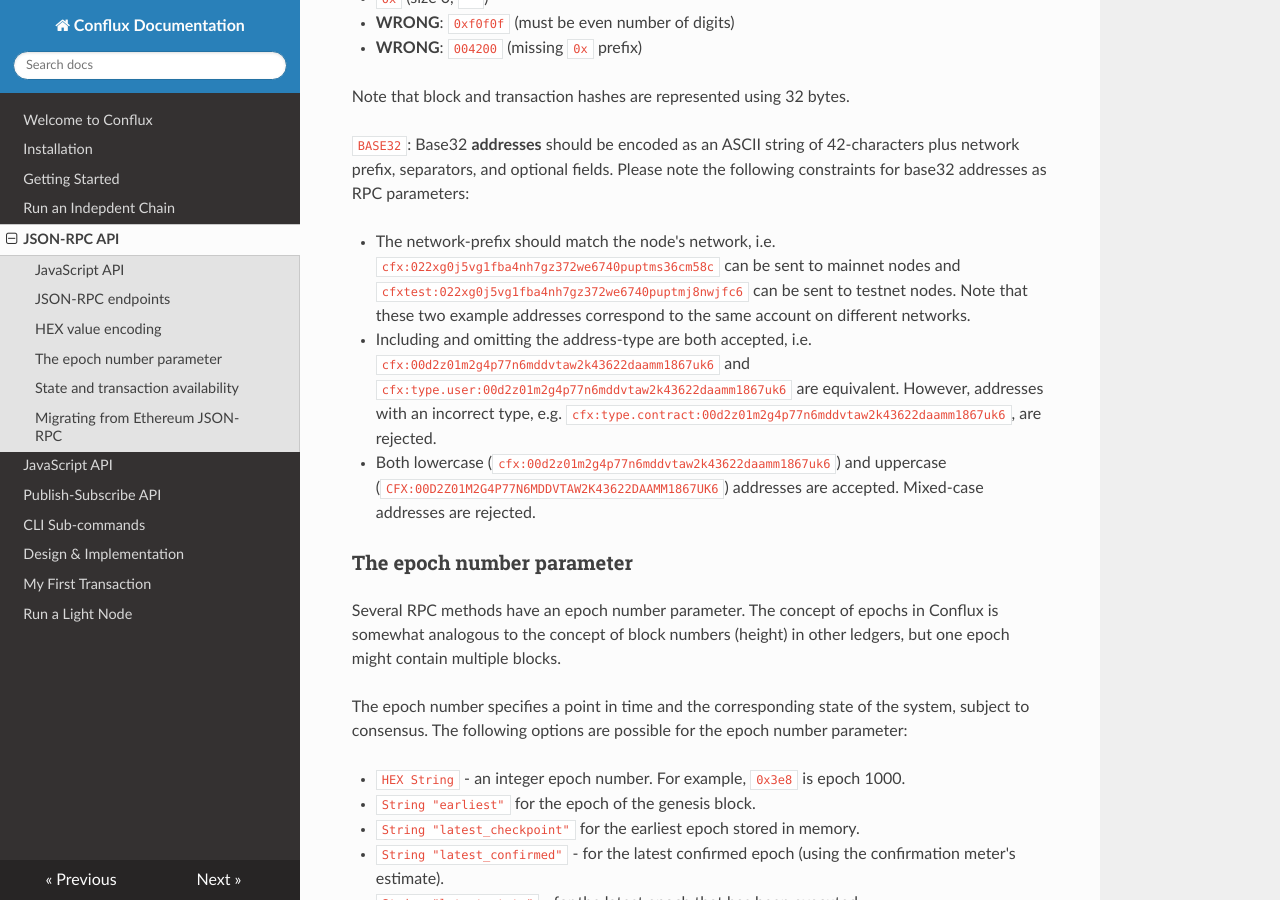
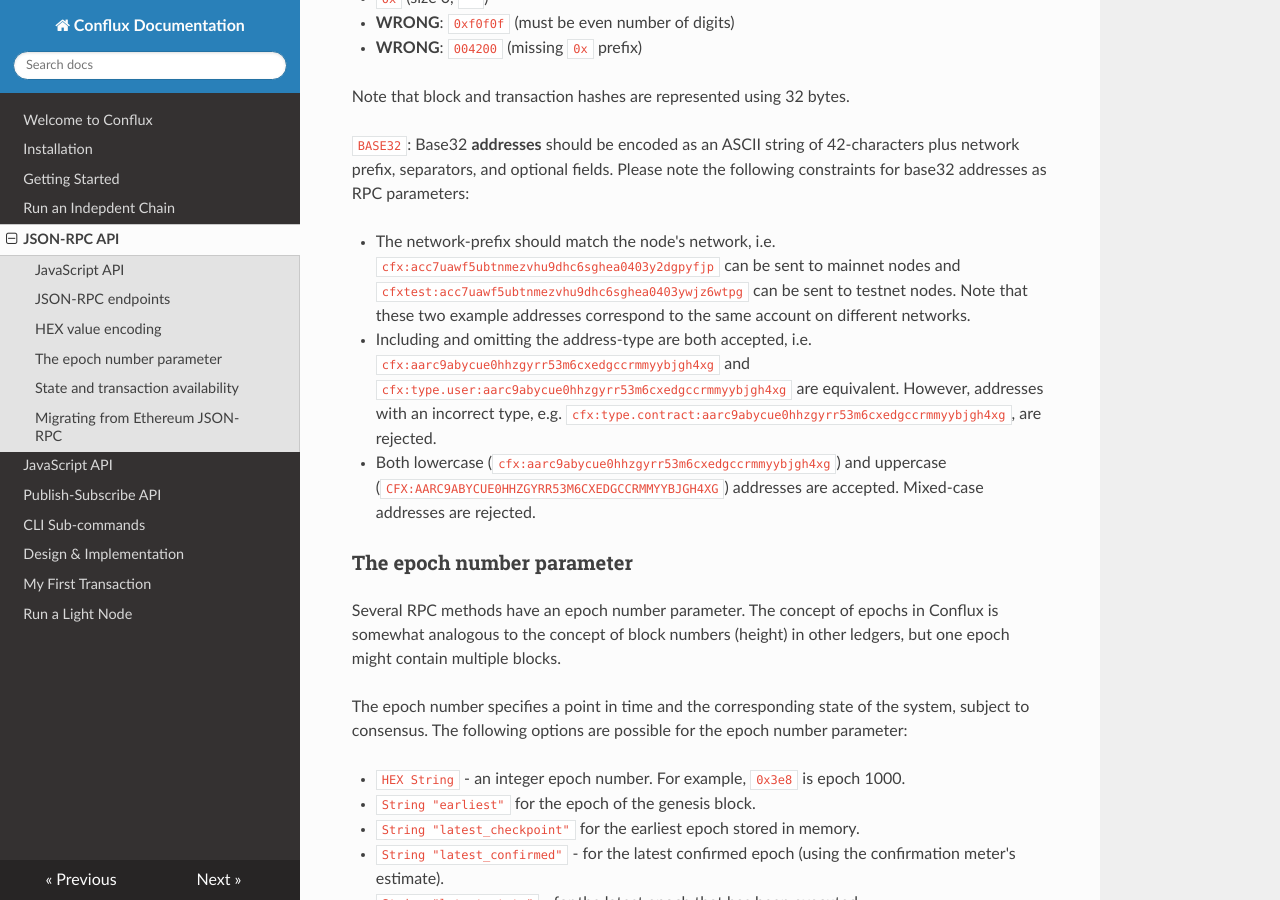
Before and after one commit to Conflux-Chain/conflux-doc, an MkDocs documentation site: the page built from docs/json-rpc.md, in a window 1280 px wide and 900 px high, scrolled down 1691 px. Built offline with MkDocs 1.6.1, drawn with Linux system fonts in a browser that asks for light colours; nearby versions of some CDN libraries; some of the changed text lies outside the part shown.

Commit message:
update docs to new charset

````diff
--- a/docs/json-rpc.md
+++ b/docs/json-rpc.md
@@ -64,9 +64,9 @@
 
 `BASE32`: Base32 **addresses** should be encoded as an ASCII string of 42-characters plus network prefix, separators, and optional fields. Please note the following constraints for base32 addresses as RPC parameters:
 
-* The network-prefix should match the node's network, i.e. `cfx:022xg0j5vg1fba4nh7gz372we6740puptms36cm58c` can be sent to mainnet nodes and `cfxtest:022xg0j5vg1fba4nh7gz372we6740puptmj8nwjfc6` can be sent to testnet nodes. Note that these two example addresses correspond to the same account on different networks.
-* Including and omitting the address-type are both accepted, i.e. `cfx:00d2z01m2g4p77n6mddvtaw2k43622daamm1867uk6` and `cfx:type.user:00d2z01m2g4p77n6mddvtaw2k43622daamm1867uk6` are equivalent. However, addresses with an incorrect type, e.g. `cfx:type.contract:00d2z01m2g4p77n6mddvtaw2k43622daamm1867uk6`, are rejected.
-* Both lowercase (`cfx:00d2z01m2g4p77n6mddvtaw2k43622daamm1867uk6`) and uppercase (`CFX:00D2Z01M2G4P77N6MDDVTAW2K43622DAAMM1867UK6`) addresses are accepted. Mixed-case addresses are rejected.
+* The network-prefix should match the node's network, i.e. `cfx:acc7uawf5ubtnmezvhu9dhc6sghea0403y2dgpyfjp` can be sent to mainnet nodes and `cfxtest:acc7uawf5ubtnmezvhu9dhc6sghea0403ywjz6wtpg` can be sent to testnet nodes. Note that these two example addresses correspond to the same account on different networks.
+* Including and omitting the address-type are both accepted, i.e. `cfx:aarc9abycue0hhzgyrr53m6cxedgccrmmyybjgh4xg` and `cfx:type.user:aarc9abycue0hhzgyrr53m6cxedgccrmmyybjgh4xg` are equivalent. However, addresses with an incorrect type, e.g. `cfx:type.contract:aarc9abycue0hhzgyrr53m6cxedgccrmmyybjgh4xg`, are rejected.
+* Both lowercase (`cfx:aarc9abycue0hhzgyrr53m6cxedgccrmmyybjgh4xg`) and uppercase (`CFX:AARC9ABYCUE0HHZGYRR53M6CXEDGCCRMMYYBJGH4XG`) addresses are accepted. Mixed-case addresses are rejected.
 
 ### The epoch number parameter
 
@@ -133,7 +133,7 @@
 
 ```json
 // Request
-curl -X POST --data '{"jsonrpc":"2.0","method":"cfx_getBalance","params":["cfx:type.user:00d2z01m2g4p77n6mddvtaw2k43622daamm1867uk6", "earliest"],"id":1}' -H "Content-Type: application/json" localhost:12539
+curl -X POST --data '{"jsonrpc":"2.0","method":"cfx_getBalance","params":["cfx:type.user:aarc9abycue0hhzgyrr53m6cxedgccrmmyybjgh4xg", "earliest"],"id":1}' -H "Content-Type: application/json" localhost:12539
 
 // Result
 {
@@ -225,7 +225,7 @@
     "contractCreated": null,
     "data": "0x0",
     "epochHeight": "0x909c9f",
-    "from": "CFX:TYPE.USER:00D2Z01M2G4P77N6MDDVTAW2K43622DAAMM1867UK6",
+    "from": "CFX:TYPE.USER:AARC9ABYCUE0HHZGYRR53M6CXEDGCCRMMYYBJGH4XG",
     "gas": "0xf4240",
     "gasPrice": "0x174876e800",
     "hash": "0x497755f45baef13a35347933c48c0b8940f2cc3347477b5ed9f165581b082699",
@@ -234,7 +234,7 @@
     "s": "0x304070abe6488c3532ecb66f4be32b88ee35ce48a4607b8d0c86461987a79fc7",
     "status": "0x0",
     "storageLimit": "0x100",
-    "to": "CFX:TYPE.CONTRACT:022XG0J5VG1FBA4NH7GZ372WE6740PUPTMS36CM58C",
+    "to": "CFX:TYPE.CONTRACT:ACC7UAWF5UBTNMEZVHU9DHC6SGHEA0403Y2DGPYFJP",
     "transactionIndex": "0x0",
     "v": "0x1",
     "value": "0x3635c9adc5dea00000"
@@ -308,7 +308,7 @@
     "gasUsed": "0xad5ae8",
     "hash": "0x692373025c7315fa18b2d02139d08e987cd7016025920f59ada4969c24e44e06",
     "height": "0x1394c9",
-    "miner": "CFX:TYPE.USER:00D2Z01M2G4P77N6MDDVTAW2K43622DAAMM1867UK6",
+    "miner": "CFX:TYPE.USER:AARC9ABYCUE0HHZGYRR53M6CXEDGCCRMMYYBJGH4XG",
     "nonce": "0x329243b1063c6773",
     "parentHash": "0xd1c2ff79834f86eb4bc98e0e526de475144a13719afba6385cf62a4023c02ae3",
     "powQuality": "0x2ab0c3513",
@@ -495,7 +495,7 @@
 
 ```json
 params: [
-   "cfx:type.user:00d2z01m2g4p77n6mddvtaw2k43622daamm1867uk6",
+   "cfx:type.user:aarc9abycue0hhzgyrr53m6cxedgccrmmyybjgh4xg",
    "latest_state"
 ]
 ```
@@ -508,7 +508,7 @@
 
 ```json
 // Request
-curl -X POST --data '{"jsonrpc":"2.0","method":"cfx_getBalance","params":["cfx:type.user:00d2z01m2g4p77n6mddvtaw2k43622daamm1867uk6", "latest_state"],"id":1}' -H "Content-Type: application/json" localhost:12539
+curl -X POST --data '{"jsonrpc":"2.0","method":"cfx_getBalance","params":["cfx:type.user:aarc9abycue0hhzgyrr53m6cxedgccrmmyybjgh4xg", "latest_state"],"id":1}' -H "Content-Type: application/json" localhost:12539
 
 // Result
 {
@@ -531,7 +531,7 @@
 
 ```json
 params: [
-   "cfx:type.user:00d2z01m2g4p77n6mddvtaw2k43622daamm1867uk6",
+   "cfx:type.user:aarc9abycue0hhzgyrr53m6cxedgccrmmyybjgh4xg",
    "latest_state"
 ]
 ```
@@ -544,7 +544,7 @@
 
 ```json
 // Request
-curl -X POST --data '{"jsonrpc":"2.0","method":"cfx_getStakingBalance","params":["cfx:type.user:00d2z01m2g4p77n6mddvtaw2k43622daamm1867uk6", "latest_state"],"id":1}' -H "Content-Type: application/json" localhost:12539
+curl -X POST --data '{"jsonrpc":"2.0","method":"cfx_getStakingBalance","params":["cfx:type.user:aarc9abycue0hhzgyrr53m6cxedgccrmmyybjgh4xg", "latest_state"],"id":1}' -H "Content-Type: application/json" localhost:12539
 
 // Result
 {
@@ -568,7 +568,7 @@
 
 ```json
 params: [
-   "cfx:type.user:00d2z01m2g4p77n6mddvtaw2k43622daamm1867uk6",
+   "cfx:type.user:aarc9abycue0hhzgyrr53m6cxedgccrmmyybjgh4xg",
    "latest_state"
 ]
 ```
@@ -581,7 +581,7 @@
 
 ```json
 // Request
-curl -X POST --data '{"jsonrpc":"2.0","method":"cfx_getCollateralForStorage","params":["cfx:type.user:00d2z01m2g4p77n6mddvtaw2k43622daamm1867uk6", "latest_state"],"id":1}' -H "Content-Type: application/json" localhost:12539
+curl -X POST --data '{"jsonrpc":"2.0","method":"cfx_getCollateralForStorage","params":["cfx:type.user:aarc9abycue0hhzgyrr53m6cxedgccrmmyybjgh4xg", "latest_state"],"id":1}' -H "Content-Type: application/json" localhost:12539
 
 // Result
 {
@@ -604,7 +604,7 @@
 
 ```json
 params: [
-    "cfx:type.contract:022xg0j5vg1fba4nh7gz372we6740puptms36cm58c",
+    "cfx:type.contract:acc7uawf5ubtnmezvhu9dhc6sghea0403y2dgpyfjp",
     "latest_state"
 ]
 ```
@@ -617,12 +617,12 @@
 
 ```json
 // Request
-curl -X POST --data '{"jsonrpc":"2.0","method":"cfx_getAdmin","params":["cfx:type.contract:022xg0j5vg1fba4nh7gz372we6740puptms36cm58c"],"id":1}' -H "Content-Type: application/json" localhost:12539
-
-// Result
-{
-  "jsonrpc": "2.0",
-  "result": "CFX:TYPE.USER:00D2Z01M2G4P77N6MDDVTAW2K43622DAAMM1867UK6",
+curl -X POST --data '{"jsonrpc":"2.0","method":"cfx_getAdmin","params":["cfx:type.contract:acc7uawf5ubtnmezvhu9dhc6sghea0403y2dgpyfjp"],"id":1}' -H "Content-Type: application/json" localhost:12539
+
+// Result
+{
+  "jsonrpc": "2.0",
+  "result": "CFX:TYPE.USER:AARC9ABYCUE0HHZGYRR53M6CXEDGCCRMMYYBJGH4XG",
   "id": 1
 }
 ```
@@ -640,7 +640,7 @@
 
 ```json
 params: [
-    "cfx:type.contract:022xg0j5vg1fba4nh7gz372we6740puptms36cm58c",
+    "cfx:type.contract:acc7uawf5ubtnmezvhu9dhc6sghea0403y2dgpyfjp",
     "latest_state"
 ]
 ```
@@ -653,7 +653,7 @@
 
 ```json
 // Request
-curl -X POST --data '{"jsonrpc":"2.0","method":"cfx_getCode","params":["cfx:type.contract:022xg0j5vg1fba4nh7gz372we6740puptms36cm58c","latest_state"],"id":1}' -H "Content-Type: application/json" localhost:12539
+curl -X POST --data '{"jsonrpc":"2.0","method":"cfx_getCode","params":["cfx:type.contract:acc7uawf5ubtnmezvhu9dhc6sghea0403y2dgpyfjp","latest_state"],"id":1}' -H "Content-Type: application/json" localhost:12539
 
 // Result
 {
@@ -677,7 +677,7 @@
 
 ```json
 params: [
-    "cfx:type.contract:022xg0j5vg1fba4nh7gz372we6740puptms36cm58c",
+    "cfx:type.contract:acc7uawf5ubtnmezvhu9dhc6sghea0403y2dgpyfjp",
     "0x6661e9d6d8b923d5bbaab1b96e1dd51ff6ea2a93520fdc9eb75d059238b8c5e9",
     "latest_state"
 ]
@@ -691,7 +691,7 @@
 
 ```json
 // Request
-curl -X POST --data '{"jsonrpc":"2.0","method":"cfx_getStorageAt","params":["cfx:type.contract:022xg0j5vg1fba4nh7gz372we6740puptms36cm58c","0x6661e9d6d8b923d5bbaab1b96e1dd51ff6ea2a93520fdc9eb75d059238b8c5e9","latest_state"],"id":1}' -H "Content-Type: application/json" localhost:12539
+curl -X POST --data '{"jsonrpc":"2.0","method":"cfx_getStorageAt","params":["cfx:type.contract:acc7uawf5ubtnmezvhu9dhc6sghea0403y2dgpyfjp","0x6661e9d6d8b923d5bbaab1b96e1dd51ff6ea2a93520fdc9eb75d059238b8c5e9","latest_state"],"id":1}' -H "Content-Type: application/json" localhost:12539
 
 // Result
 {
@@ -714,7 +714,7 @@
 
 ```json
 params: [
-    "cfx:type.contract:022xg0j5vg1fba4nh7gz372we6740puptms36cm58c",
+    "cfx:type.contract:acc7uawf5ubtnmezvhu9dhc6sghea0403y2dgpyfjp",
     "latest_state"
 ]
 ```
@@ -738,7 +738,7 @@
 
 ```json
 // Request
-curl -X POST --data '{"jsonrpc":"2.0","method":"cfx_getStorageRoot","params":["cfx:type.contract:022xg0j5vg1fba4nh7gz372we6740puptms36cm58c","latest_state"],"id":1}' -H "Content-Type: application/json" localhost:12539
+curl -X POST --data '{"jsonrpc":"2.0","method":"cfx_getStorageRoot","params":["cfx:type.contract:acc7uawf5ubtnmezvhu9dhc6sghea0403y2dgpyfjp","latest_state"],"id":1}' -H "Content-Type: application/json" localhost:12539
 
 // Result
 {
@@ -765,7 +765,7 @@
 
 ```json
 params: [
-    "cfx:type.contract:022xg0j5vg1fba4nh7gz372we6740puptms36cm58c",
+    "cfx:type.contract:acc7uawf5ubtnmezvhu9dhc6sghea0403y2dgpyfjp",
     "latest_state"
 ]
 ```
@@ -784,7 +784,7 @@
 
 ```json
 // Request
-curl -X POST --data '{"jsonrpc":"2.0","method":"cfx_getSponsorInfo","params":["cfx:type.contract:022xg0j5vg1fba4nh7gz372we6740puptms36cm58c"],"id":1}' -H "Content-Type: application/json" localhost:12539
+curl -X POST --data '{"jsonrpc":"2.0","method":"cfx_getSponsorInfo","params":["cfx:type.contract:acc7uawf5ubtnmezvhu9dhc6sghea0403y2dgpyfjp"],"id":1}' -H "Content-Type: application/json" localhost:12539
 
 // Result
 {
@@ -812,7 +812,7 @@
 
 ```json
 params: [
-    "cfx:type.user:00d2z01m2g4p77n6mddvtaw2k43622daamm1867uk6",
+    "cfx:type.user:aarc9abycue0hhzgyrr53m6cxedgccrmmyybjgh4xg",
     "latest_state"
 ]
 ```
@@ -825,7 +825,7 @@
 
 ```json
 // Request
-curl -X POST --data '{"jsonrpc":"2.0","method":"cfx_getNextNonce","params":["cfx:type.user:00d2z01m2g4p77n6mddvtaw2k43622daamm1867uk6", "latest_state"],"id":1}' -H "Content-Type: application/json" localhost:12539
+curl -X POST --data '{"jsonrpc":"2.0","method":"cfx_getNextNonce","params":["cfx:type.user:aarc9abycue0hhzgyrr53m6cxedgccrmmyybjgh4xg", "latest_state"],"id":1}' -H "Content-Type: application/json" localhost:12539
 
 // Result
 {
@@ -890,8 +890,8 @@
 ```json
 params: [
     {
-        "from": "cfx:type.user:00d2z01m2g4p77n6mddvtaw2k43622daamm1867uk6",
-        "to": "cfx:type.contract:022xg0j5vg1fba4nh7gz372we6740puptms36cm58c",
+        "from": "cfx:type.user:aarc9abycue0hhzgyrr53m6cxedgccrmmyybjgh4xg",
+        "to": "cfx:type.contract:acc7uawf5ubtnmezvhu9dhc6sghea0403y2dgpyfjp",
         "data": "0xa6f2ae3a",
         "gasPrice": "0x2540be400",
         "nonce": "0x0"
@@ -908,7 +908,7 @@
 
 ```json
 // Request
-curl -X POST --data '{"method":"cfx_call","id":1,"jsonrpc":"2.0","params":[{"from":"cfx:type.user:00d2z01m2g4p77n6mddvtaw2k43622daamm1867uk6","to":"cfx:type.contract:022xg0j5vg1fba4nh7gz372we6740puptms36cm58c","data":"0xa6f2ae3a","gasPrice":"0x2540be400","nonce":"0x0"}]}' -H "Content-Type: application/json" localhost:12539
+curl -X POST --data '{"method":"cfx_call","id":1,"jsonrpc":"2.0","params":[{"from":"cfx:type.user:aarc9abycue0hhzgyrr53m6cxedgccrmmyybjgh4xg","to":"cfx:type.contract:acc7uawf5ubtnmezvhu9dhc6sghea0403y2dgpyfjp","data":"0xa6f2ae3a","gasPrice":"0x2540be400","nonce":"0x0"}]}' -H "Content-Type: application/json" localhost:12539
 
 // Result
 {
@@ -931,8 +931,8 @@
 ```json
 params: [
     {
-        "from": "cfx:type.user:00d2z01m2g4p77n6mddvtaw2k43622daamm1867uk6",
-        "to": "cfx:type.contract:022xg0j5vg1fba4nh7gz372we6740puptms36cm58c",
+        "from": "cfx:type.user:aarc9abycue0hhzgyrr53m6cxedgccrmmyybjgh4xg",
+        "to": "cfx:type.contract:acc7uawf5ubtnmezvhu9dhc6sghea0403y2dgpyfjp",
         "data": "0x",
         "gasPrice": "0x2540be400",
         "nonce": "0x0"
@@ -951,7 +951,7 @@
 
 ```json
 // Request
-curl -X POST --data '{"method":"cfx_estimateGasAndCollateral","id":1,"jsonrpc":"2.0","params":[{"from":"cfx:type.user:00d2z01m2g4p77n6mddvtaw2k43622daamm1867uk6","to":"cfx:type.contract:022xg0j5vg1fba4nh7gz372we6740puptms36cm58c","data":"0x","gasPrice":"0x2540be400","nonce":"0x0"}]}' -H "Content-Type: application/json" localhost:12539
+curl -X POST --data '{"method":"cfx_estimateGasAndCollateral","id":1,"jsonrpc":"2.0","params":[{"from":"cfx:type.user:aarc9abycue0hhzgyrr53m6cxedgccrmmyybjgh4xg","to":"cfx:type.contract:acc7uawf5ubtnmezvhu9dhc6sghea0403y2dgpyfjp","data":"0x","gasPrice":"0x2540be400","nonce":"0x0"}]}' -H "Content-Type: application/json" localhost:12539
 
 // Result
 {
@@ -985,7 +985,7 @@
     {
         "fromEpoch": "0x873e12",
         "toEpoch": "0x87431b",
-        "address": "cfx:type.contract:022xg0j5vg1fba4nh7gz372we6740puptms36cm58c",
+        "address": "cfx:type.contract:acc7uawf5ubtnmezvhu9dhc6sghea0403y2dgpyfjp",
         "topics": [["0x233e08777131763a85257b15eafc9f96ef08f259653d9944301ff924b3917cf5", "0xd7fb65c06987247ab480a21659e16bdf0b5862a19869ec264075d50ab3525435"], null, "0x0000000000000000000000001d618f9b63eca8faf90faa9cb799bf4bfe616c26"],
         "limit": "0x2"
     }
@@ -1010,13 +1010,13 @@
 
 ```json
 // Request
-curl -X POST --data '{"jsonrpc":"2.0","method":"cfx_getLogs","params":[{ "fromEpoch": "0x873e12", "toEpoch": "0x87431b", "address": "cfx:type.contract:022xg0j5vg1fba4nh7gz372we6740puptms36cm58c", "topics": [["0x233e08777131763a85257b15eafc9f96ef08f259653d9944301ff924b3917cf5", "0xd7fb65c06987247ab480a21659e16bdf0b5862a19869ec264075d50ab3525435"], null, "0x0000000000000000000000001d618f9b63eca8faf90faa9cb799bf4bfe616c26"], "limit": "0x2" }],"id":1}' -H "Content-Type: application/json" localhost:12539
+curl -X POST --data '{"jsonrpc":"2.0","method":"cfx_getLogs","params":[{ "fromEpoch": "0x873e12", "toEpoch": "0x87431b", "address": "cfx:type.contract:acc7uawf5ubtnmezvhu9dhc6sghea0403y2dgpyfjp", "topics": [["0x233e08777131763a85257b15eafc9f96ef08f259653d9944301ff924b3917cf5", "0xd7fb65c06987247ab480a21659e16bdf0b5862a19869ec264075d50ab3525435"], null, "0x0000000000000000000000001d618f9b63eca8faf90faa9cb799bf4bfe616c26"], "limit": "0x2" }],"id":1}' -H "Content-Type: application/json" localhost:12539
 
 // Result
 {
   "jsonrpc": "2.0",
   "result": [{
-    "address": "CFX:TYPE.CONTRACT:022XG0J5VG1FBA4NH7GZ372WE6740PUPTMS36CM58C",
+    "address": "CFX:TYPE.CONTRACT:ACC7UAWF5UBTNMEZVHU9DHC6SGHEA0403Y2DGPYFJP",
     "blockHash": "0x44531df7bad30d39dfaf844e7c7eb44628467e9bd8474d313397c664a1b9fd14",
     "data": "0x0000000000000000000000001d618f9b63eca8faf90faa9cb799bf4bfe616c26",
     "epochNumber": "0x873e12",
@@ -1030,7 +1030,7 @@
     "transactionIndex": "0x0",
     "transactionLogIndex": "0x0"
   }, {
-    "address": "CFX:TYPE.CONTRACT:022XG0J5VG1FBA4NH7GZ372WE6740PUPTMS36CM58C",
+    "address": "CFX:TYPE.CONTRACT:ACC7UAWF5UBTNMEZVHU9DHC6SGHEA0403Y2DGPYFJP",
     "blockHash": "0x82da9c6ef8a93036ac75b176230dd88c8fe1727104ab01878b54180f0fa25638",
     "data": "0x00000000000000000000000019a3224214fe29107d84af9baa02118b614e46d5",
     "epochNumber": "0x87431b",
@@ -1078,7 +1078,7 @@
 * `gasCoveredBySponsor`: `Boolean`, true if this transaction's gas fee was covered by the sponsor.
 * `storageCollateralized`: `QUANTITY`, the amount of storage collateral this transaction required.
 * `storageCoveredBySponsor`: `Boolean`, true if this transaction's storage collateral was covered by the sponsor.
-* `storageReleased`: `Array`, array of storage change objects, each specifying an address and the corresponding amount of storage collateral released, e.g., `[{ 'address': 'CFX:TYPE.USER:00D2Z01M2G4P77N6MDDVTAW2K43622DAAMM1867UK6', 'collaterals': '0x280' }]`
+* `storageReleased`: `Array`, array of storage change objects, each specifying an address and the corresponding amount of storage collateral released, e.g., `[{ 'address': 'CFX:TYPE.USER:AARC9ABYCUE0HHZGYRR53M6CXEDGCCRMMYYBJGH4XG', 'collaterals': '0x280' }]`
 * `contractCreated`: `BASE32` - address of the contract created. `null` when it is not a contract deployment transaction.
 * `stateRoot`: `DATA`, 32 Bytes - hash of the state root after the execution of the corresponding block. `0` if the state root is not available.
 * `outcomeStatus`: `QUANTITY` - the outcome status code. `0x0` means success.
@@ -1098,13 +1098,13 @@
     "blockHash": "0xbb1eea3c8a574dc19f7d8311a2096e23a39f12e649a20766544f2df67aac0bed",
     "contractCreated": null,
     "epochNumber": "0x87431b",
-    "from": "CFX:TYPE.USER:00D2Z01M2G4P77N6MDDVTAW2K43622DAAMM1867UK6",
+    "from": "CFX:TYPE.USER:AARC9ABYCUE0HHZGYRR53M6CXEDGCCRMMYYBJGH4XG",
     "gasCoveredBySponsor": true,
     "gasFee": "0x108ca",
     "gasUsed": "0x8465",
     "index": "0x0",
     "logs": [{
-      "address": "CFX:TYPE.CONTRACT:022XG0J5VG1FBA4NH7GZ372WE6740PUPTMS36CM58C",
+      "address": "CFX:TYPE.CONTRACT:ACC7UAWF5UBTNMEZVHU9DHC6SGHEA0403Y2DGPYFJP",
       "data": "0x00000000000000000000000019a3224214fe29107d84af9baa02118b614e46d5",
       "topics": ["0x233e08777131763a85257b15eafc9f96ef08f259653d9944301ff924b3917cf5"]
     }],
@@ -1114,10 +1114,10 @@
     "storageCollateralized": "0x40",
     "storageCoveredBySponsor": true,
     "storageReleased": [{
-      "address": "CFX:TYPE.USER:00D2Z01M2G4P77N6MDDVTAW2K43622DAAMM1867UK6",
+      "address": "CFX:TYPE.USER:AARC9ABYCUE0HHZGYRR53M6CXEDGCCRMMYYBJGH4XG",
       "collaterals": "0x40"
     }],
-    "to": "CFX:TYPE.CONTRACT:022XG0J5VG1FBA4NH7GZ372WE6740PUPTMS36CM58C",
+    "to": "CFX:TYPE.CONTRACT:ACC7UAWF5UBTNMEZVHU9DHC6SGHEA0403Y2DGPYFJP",
     "transactionHash": "0x53fe995edeec7d241791ff32635244e94ecfd722c9fe90f34ddf59082d814514"
   },
   "id": 1
@@ -1137,7 +1137,7 @@
 
 ```json
 params: [
-   "cfx:type.contract:022xg0j5vg1fba4nh7gz372we6740puptms36cm58c",
+   "cfx:type.contract:acc7uawf5ubtnmezvhu9dhc6sghea0403y2dgpyfjp",
    "latest_state"
 ]
 ```
@@ -1158,14 +1158,14 @@
 
 ```json
 // Request
-curl --data '{"jsonrpc":"2.0","method":"cfx_getAccount","params":["cfx:type.contract:022xg0j5vg1fba4nh7gz372we6740puptms36cm58c", "latest_state"],"id":1}' -H "Content-Type: application/json" localhost:12539
+curl --data '{"jsonrpc":"2.0","method":"cfx_getAccount","params":["cfx:type.contract:acc7uawf5ubtnmezvhu9dhc6sghea0403y2dgpyfjp", "latest_state"],"id":1}' -H "Content-Type: application/json" localhost:12539
 
 // Result
 {
   "jsonrpc": "2.0",
   "result": {
     "accumulatedInterestReturn": "0x0",
-    "admin": "CFX:TYPE.USER:00D2Z01M2G4P77N6MDDVTAW2K43622DAAMM1867UK6",
+    "admin": "CFX:TYPE.USER:AARC9ABYCUE0HHZGYRR53M6CXEDGCCRMMYYBJGH4XG",
     "balance": "0x0",
     "codeHash": "0x45fed62dd2b7c5ed76a63628ddc811e69bb5770cf31dd55647ca219aaee5434f",
     "collateralForStorage": "0x0",
@@ -1261,8 +1261,8 @@
 
 ```json
 params: [
-  "cfx:type.user:00d2z01m2g4p77n6mddvtaw2k43622daamm1867uk6",
-  "cfx:type.contract:022xg0j5vg1fba4nh7gz372we6740puptms36cm58c",
+  "cfx:type.user:aarc9abycue0hhzgyrr53m6cxedgccrmmyybjgh4xg",
+  "cfx:type.contract:acc7uawf5ubtnmezvhu9dhc6sghea0403y2dgpyfjp",
   "0x5208",
   "0x2540be400",
   "0x0",
@@ -1280,7 +1280,7 @@
 
 ```json
 // Request
-curl -X POST --data '{"jsonrpc":"2.0","method":"cfx_checkBalanceAgainstTransaction","params":["cfx:type.user:00d2z01m2g4p77n6mddvtaw2k43622daamm1867uk6", "cfx:type.contract:022xg0j5vg1fba4nh7gz372we6740puptms36cm58c", "0x5208", "0x2540be400", "0x0", "0xbf63"],"id":1}' -H "Content-Type: application/json" localhost:12539
+curl -X POST --data '{"jsonrpc":"2.0","method":"cfx_checkBalanceAgainstTransaction","params":["cfx:type.user:aarc9abycue0hhzgyrr53m6cxedgccrmmyybjgh4xg", "cfx:type.contract:acc7uawf5ubtnmezvhu9dhc6sghea0403y2dgpyfjp", "0x5208", "0x2540be400", "0x0", "0xbf63"],"id":1}' -H "Content-Type: application/json" localhost:12539
 
 // Result
 {
@@ -1465,7 +1465,7 @@
   "jsonrpc": "2.0",
   "result": [
     {
-      "author": "CFX:TYPE.USER:00D2Z01M2G4P77N6MDDVTAW2K43622DAAMM1867UK6",
+      "author": "CFX:TYPE.USER:AARC9ABYCUE0HHZGYRR53M6CXEDGCCRMMYYBJGH4XG",
       "baseReward": "0x9ccda666a9516000",
       "blockHash": "0xa4a409ea5f1d31e787cd5e20a3eec1fd43851d29608d2de98fb127f518e1a211",
       "totalReward": "0x9ccdca639a29ece1",
````
Also changed, not shown: docs/cli.md (+3 -3 lines), docs/light-nodes.md (+11 -11 lines), docs/pubsub.md (+6 -6 lines), docs/send_transaction.md (+4 -4 lines).
